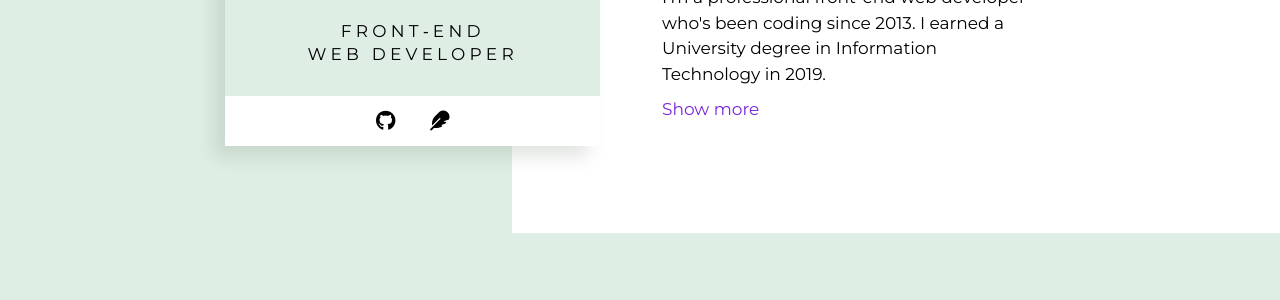
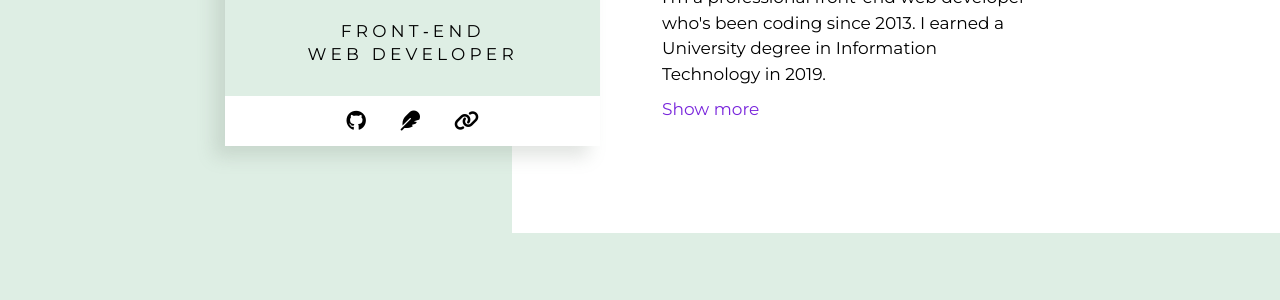
Before and after one commit to pastelhex97/pastelhex97.github.io, a Jekyll site: the page built from index.html, in a window 1280 px wide. Shown: the part 582-882 px from the top of the page. Built offline with Jekyll 4.4.1, drawn with Linux system fonts in a browser that asks for light colours; nearby versions of some CDN libraries; the list of posts is cut into pages by our own code.

Commit message:
Update homepage.html

```diff
--- a/_layouts/homepage.html
+++ b/_layouts/homepage.html
@@ -69,7 +69,7 @@
         <div class="divider"></div>
         <span>Front&#8209;End<br> Web&nbsp;Developer</span>
         <div class="socials">
-            <a href="https://github.com/pastelhex97" target="_blank" title="Github"><i class="fab fa-github"></i></a> <a href="https://www.duolingo.com/profile/pastelhex" target="_blank" title="Duolingo"><i class="fas fa-feather"></i></a>
+            <a href="https://github.com/pastelhex97" target="_blank" title="Github"><i class="fab fa-github"></i></a> <a href="https://www.duolingo.com/profile/pastelhex" target="_blank" title="Duolingo"><i class="fas fa-feather"></i></a> <a href="https://pastelhex.online/links" target="_blank" title="Links"><i class="fas fa-link"></i></a>
         </div>
     </div>
 </div>
```
